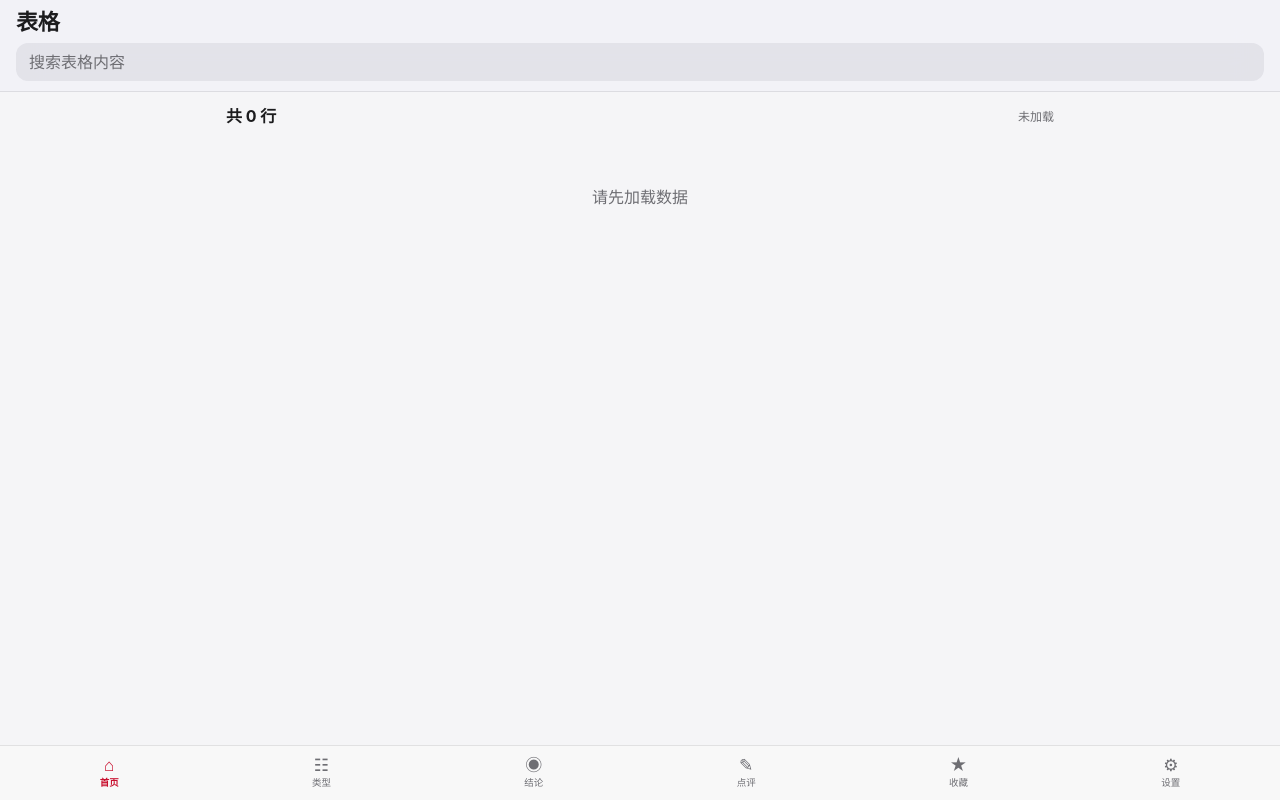
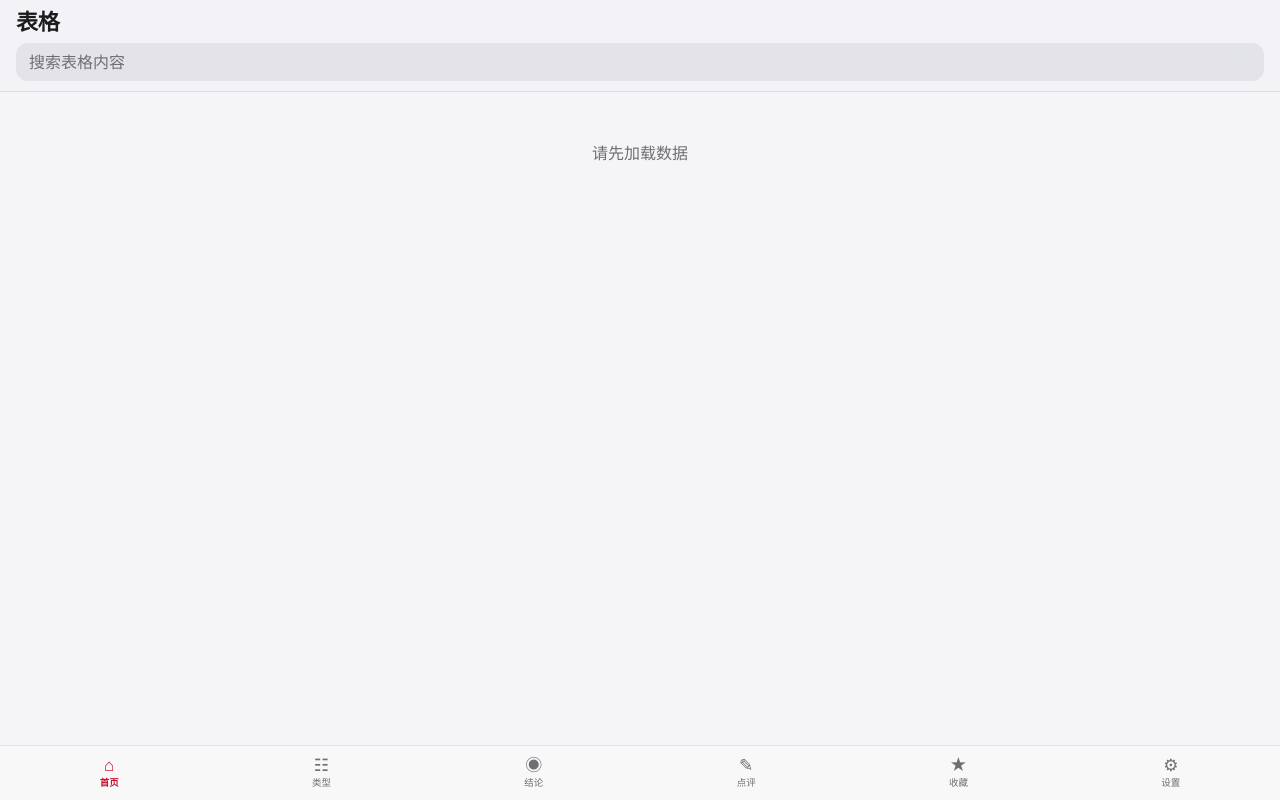
Before and after one commit to baibiaowang/GPT, a website: page www/index.html in a window 1280 px wide. Drawn offline with Linux system fonts and the light colour scheme.

Commit message:
收掉首页重复数量标题

```diff
--- a/www/index.html
+++ b/www/index.html
@@ -381,10 +381,6 @@ button{cursor:pointer}
 
 <main class="wrap">
   <section id="page-home" class="page on">
-    <div class="hero-count">
-      <div class="count" id="countTitle">共 0 行</div>
-      <div class="mini-note" id="dataNote">未加载</div>
-    </div>
     <div id="homeList"></div>
   </section>
 
```
